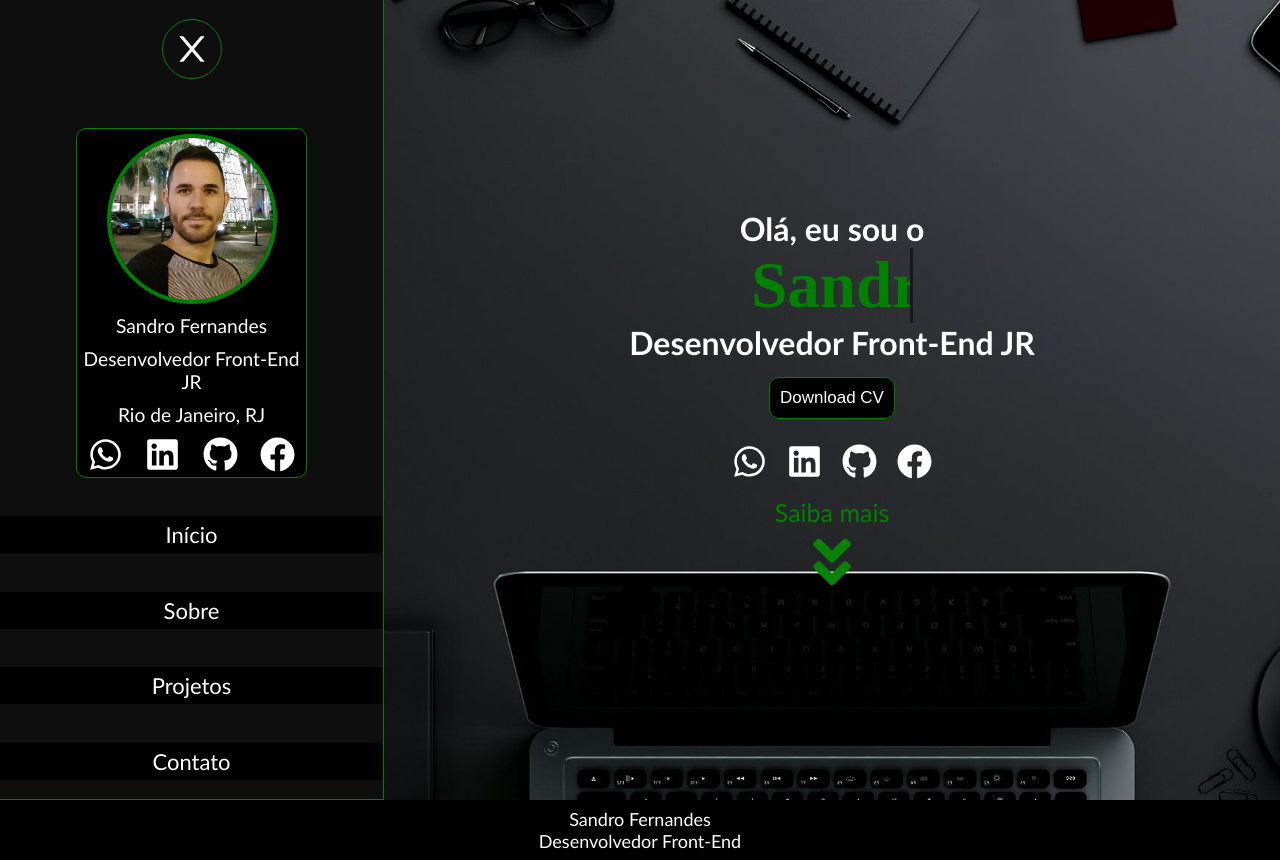
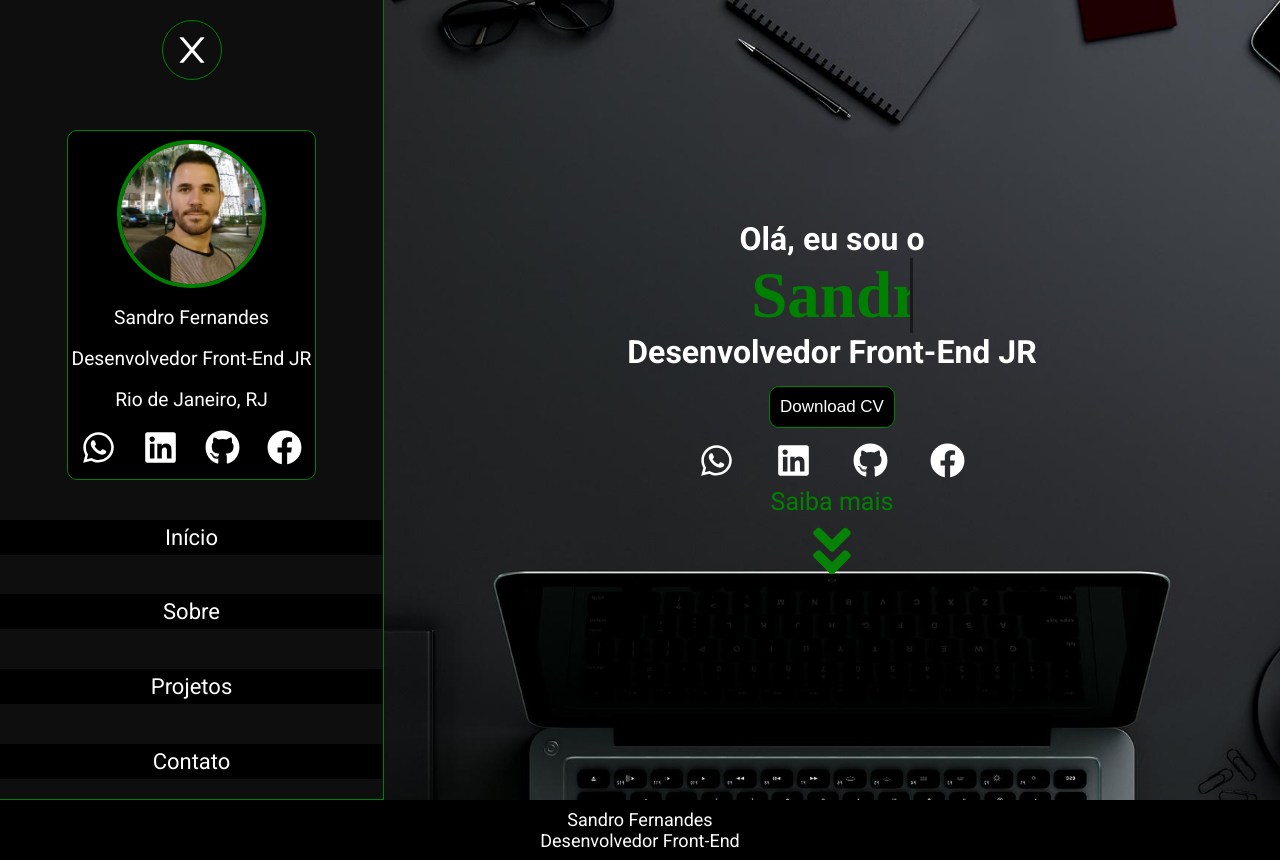
Before and after one commit to SandroFernandesRosal/Portf-lio-ReactJS, a React (Vite) app: page / in a window 1280 px wide. Both pictures are taken after a click on the button 287 px from the left and 39 px from the top of the page. Built offline with nearby package versions, Linux system fonts and the light colour scheme; a web font is replaced by a local one.

Commit message:
correção de bug em projetos, contato e outros...

```diff
--- a/src/App.css
+++ b/src/App.css
@@ -1,3 +1,5 @@
+@import url('https://fonts.googleapis.com/css2?family=Roboto:ital,wght@0,100;0,300;0,400;0,500;0,700;1,100;1,300;1,400;1,500;1,700&display=swap');
+
 * {
   margin: 0;
   padding: 0;
@@ -9,7 +11,7 @@ body, html {
 
   background-color: #0e0e0e;
   color: white;
-  font-family: 'Trebuchet MS', 'Lucida Sans Unicode', 'Lucida Grande', 'Lucida Sans', Arial, sans-serif;
+  font-family: 'Roboto', sans-serif;
   overflow-x: hidden;
 }
 body::-webkit-scrollbar {
--- a/src/Pages/contato/Contato.jsx
+++ b/src/Pages/contato/Contato.jsx
@@ -4,7 +4,7 @@ import { useRef } from 'react';
 import emailjs from '@emailjs/browser';
 import "./contato.css"
 import { Sociais } from "../../header/Sociais";
-import {MdAlternateEmail} from "react-icons/md"
+
 
 
 export const Contato = () => {
@@ -19,13 +19,20 @@ export const Contato = () => {
  const onSubmit = (e) => {
   e.preventDefault();
 
+
     emailjs.sendForm('gmailsfr', 'template_mumsd62', form.current, 'n_VePloj0wX6t-MH9')
       .then(() => {
           alert('Mensagem enviada com sucesso! :)');
+
       }, (error) => {
           alert(error.mensagem);
       });
-      e.target.reset();
+      setNameInput('');
+      setEmailInput('');
+      setAssuntoInput('');
+      setTextInput('');
+
+
  }
 
 
--- a/src/Pages/index/Home.jsx
+++ b/src/Pages/index/Home.jsx
@@ -1,5 +1,5 @@
 import "./home.css"
-import { Sociais } from "../../header/sociais"
+import { Sociais } from "../../header/Sociais"
 import {FaAngleDoubleDown} from "react-icons/fa"
 import { Link } from "react-router-dom"
 
@@ -20,7 +20,7 @@ export const Home = () => {
                    <button> Download CV </button>
                </a>
 
-               <Sociais className="sociais-home"/>
+               <Sociais />
 
                <Link to="/sobre">
                <div className="saiba-mais">
--- a/src/Pages/index/home.css
+++ b/src/Pages/index/home.css
@@ -84,11 +84,11 @@
 
 }
 
+.home .sociais {
+  width: 60%;
+}
 
 
-.perfil-home .sociais svg {
- margin: 10px;
-}
 
 .saiba-mais {
   display: flex;
--- a/src/Pages/projetos/Projetos.jsx
+++ b/src/Pages/projetos/Projetos.jsx
@@ -1,18 +1,15 @@
 import "./projetos.css"
-import {FaExternalLinkAlt} from "react-icons/fa"
-import {BsInfoSquare} from "react-icons/bs"
-import {FaGithub}  from "react-icons/fa"
-import {AiOutlineClose} from "react-icons/ai"
+
 import { DataProjetos } from "./DataProjeto"
-import { useState } from "react"
+
+import { ProjetosItem } from "./ProjetosItem"
 
 
 
 export const Projetos = () => {
 
-  const [showdisplay, setShowDisplay] = useState(false)
-  const show = () => setShowDisplay(true)
-  const hide = () => setShowDisplay(false)
+
+
 
   return(
     <section className="projetos">
@@ -20,47 +17,7 @@ export const Projetos = () => {
 
     <ul className="projetos-container">
 
-     {DataProjetos.map((projeto, index) =>
-     {
-
-      return(
-
-    <li key={index} >
-        <img src={projeto.img} onClick={show} />
-
-        { showdisplay &&
-        <div className="saiba-mais-card"  >
-            <button onClick={hide}><AiOutlineClose /></button>
-
-            <div>
-                <h1>{projeto.saiba}</h1>
-                <p>{projeto.tecnologia}</p>
-            </div>
-
-        </div>
-        }
-
-        <div className="buttons">
-
-            <button onClick={show}><BsInfoSquare /></button>
-
-            <div>
-              <a href={projeto.acessar} target="_blank">
-               <button><FaExternalLinkAlt /></button>
-              </a>
-            </div>
-
-            <div>
-              <a href={projeto.repositorio} target="_blank">
-               <button><FaGithub /></button>
-              </a>
-            </div>
-
-        </div>
-      </li>
-)
-
-     })}
+    {DataProjetos.map((projeto, index) => <ProjetosItem key={index} projeto={projeto} />)}
     </ul>
 
     </section>
--- /dev/null
+++ b/src/Pages/projetos/ProjetosItem.jsx
@@ -0,0 +1,45 @@
+import { useState } from "react"
+import {FaExternalLinkAlt, FaRegClosedCaptioning} from "react-icons/fa"
+import {BsInfoSquare} from "react-icons/bs"
+import {FaGithub}  from "react-icons/fa"
+import {AiOutlineClose} from "react-icons/ai"
+
+export const ProjetosItem = ({ projeto }) => {
+  const [display, setDisplay] = useState(false);
+
+  return (
+    <li>
+      <img src={projeto.img} onClick={() => setDisplay(true)} />
+
+      { display &&
+        <div className="saiba-mais-card"  >
+          <button onClick={() => setDisplay(false)}><AiOutlineClose /></button>
+
+          <div>
+              <h1>{projeto.saiba}</h1>
+              <p>{projeto.tecnologia}</p>
+          </div>
+
+        </div>
+      }
+
+      <div className="buttons">
+
+        <button onClick={() => setDisplay(true)} ><BsInfoSquare/></button>
+
+        <div>
+          <a href={projeto.acessar} target="_blank">
+            <button><FaExternalLinkAlt /></button>
+          </a>
+        </div>
+
+        <div>
+          <a href={projeto.repositorio} target="_blank">
+            <button><FaGithub /></button>
+          </a>
+        </div>
+
+      </div>
+    </li>
+  );
+}
--- a/src/Pages/sobre/Sobre.jsx
+++ b/src/Pages/sobre/Sobre.jsx
@@ -24,8 +24,8 @@ export const Sobre = () => {
         <h2>Formação</h2>
 
         <ItemEstudo title="Analise e Desenvolvimento de Sistemas" sub="Universidade Estácio de Sá - 2° Período" />
-        <ItemEstudo title="React JS" sub="Rocketseat" />
-        <ItemEstudo title="HTML, CSS e Javascript" sub="Rocketseat, Origamid, Curso em vídeo" />
+        <ItemEstudo title="React JS" sub="Rocketseat e Origamid" />
+        <ItemEstudo title="HTML, CSS e Javascript" sub="Rocketseat, Origamid e Curso em vídeo" />
 
       </ul>
     </section>
--- a/src/header/Header.css
+++ b/src/header/Header.css
@@ -47,6 +47,19 @@
   border-right: 1px solid green;
   position: fixed;
   z-index: 55;
+  animation-name: nav;
+    animation-duration: 0.7s;
+}
+
+@keyframes nav {
+  from {
+    width: 0vw;
+
+  }
+  to {
+     width: 45vw;
+
+    }
 }
 
 .menu-mobile  {
@@ -128,7 +141,8 @@ a {
 }
 
 .card-perfil {
-  width: 95%;
+  width: 65%;
+  max-width: 390px;
   height: 350px;
   background-color: black;
   color: white;
@@ -148,17 +162,20 @@ a {
 }
 
 .card-perfil img {
-  width: 170px;
+  width: 60%;
   border-radius: 85px;
   border: 4px solid green;
 }
 
-header .sociais  {
+ .sociais  {
  width: 100%;
  display: flex;
  justify-content: space-around;
+ text-align: center;
+}
 
-}
+
+
 
 .sociais svg {
   font-size: 35px;
@@ -183,9 +200,24 @@ header .sociais  {
 
   }
 
+  .card-perfil {
+    width: 65%;
+  }
+
   .header nav {
     width: 30vw;
   }
+
+  @keyframes nav {
+    from {
+      width: 0vw;
+
+    }
+    to {
+       width: 30vw;
+
+      }
+    }
 
   @keyframes menu {
     from {
--- a/src/header/Header.jsx
+++ b/src/header/Header.jsx
@@ -14,15 +14,15 @@ import { Link } from "react-router-dom"
 export const Header = () => {
 
   const [showMenu, setShowMenu] = useState(false)
-  const showOrHide = () => setShowMenu(true)
-  const hideMenu = () => setShowMenu(false)
-
+  const [hidenav , setHideNav] = useState(true)
 
 
 
   return(
    <header className="header" >
-       <nav className="nav">
+
+    {hidenav &&
+       <nav className="nav" >
 
 
           <div className="logo"><Link to="/">
@@ -30,19 +30,21 @@ export const Header = () => {
             </Link></div>
 
              <button className="botao-menu">
-              <GiHamburgerMenu onClick={showOrHide} />
+              <GiHamburgerMenu onClick={() => {setShowMenu(true); setHideNav(false)} }  />
              </button>
 
        </nav>
+       }
+
              { showMenu &&
-                <ul className="menu-mobile" onClick={hideMenu}>
+                <ul className="menu-mobile" onClick={() => { setShowMenu(false); setHideNav(true) }}>
                   <button className="botao-menu">
-                    <AiOutlineClose onClick={hideMenu}  />
+                    <AiOutlineClose onClick={() => setShowMenu(false)}  />
                   </button>
 
                   <Card img={FotoPerfil} title="Desenvolvedor Front-End JR" cidade="Rio de Janeiro, RJ" nome="Sandro Fernandes"/>
 
-             <MenuMobile  />
+             <MenuMobile/>
 
 </ul> }
 
--- a/src/header/MenuMobile.jsx
+++ b/src/header/MenuMobile.jsx
@@ -4,7 +4,7 @@ export const MenuMobile = () => {
 
   return(
     <>
-    <Link to="/"><li>Início</li></Link>
+    <Link to="/"><li >Início</li></Link>
     <Link to="/sobre"><li>Sobre</li></Link>
     <Link to="/projetos"><li>Projetos</li></Link>
     <Link to="/contato"><li>Contato</li></Link>
--- a/src/header/Sociais.jsx
+++ b/src/header/Sociais.jsx
@@ -5,24 +5,30 @@ export const Sociais = () => {
   return(
     <div className="sociais">
 
-
-    <FaWhatsapp> <a href="https://api.whatsapp.com/send?phone=5521969501614" target="blank"></a> </FaWhatsapp>
+   <a href="https://api.whatsapp.com/send?phone=5521969501614" target="blank">
+      <FaWhatsapp />
+   </a>
 
 
 
 
-    <FaLinkedin><a href="https://www.linkedin.com/in/sandro-fernandes-rosal-33365b240/" target="blank"></a> </FaLinkedin>
+    <a href="https://www.linkedin.com/in/sandro-fernandes-rosal-33365b240/" target="blank">
+      <FaLinkedin />
+    </a>
 
 
 
-    <FaGithub><a href="https://github.com/SandroFernandesRosal" target="blank"></a></FaGithub>
+    <a href="https://github.com/SandroFernandesRosal" target="blank">
+     <FaGithub />
+    </a>
 
 
 
-    <FaFacebook><a href="http://www.facebook.com/rpzfc" target="blank"></a></FaFacebook>
+    <a href="http://www.facebook.com/rpzfc" target="blank">
+      <FaFacebook />
+    </a>
 
 
-
-    </div>
+        </div>
   )
 }
```
